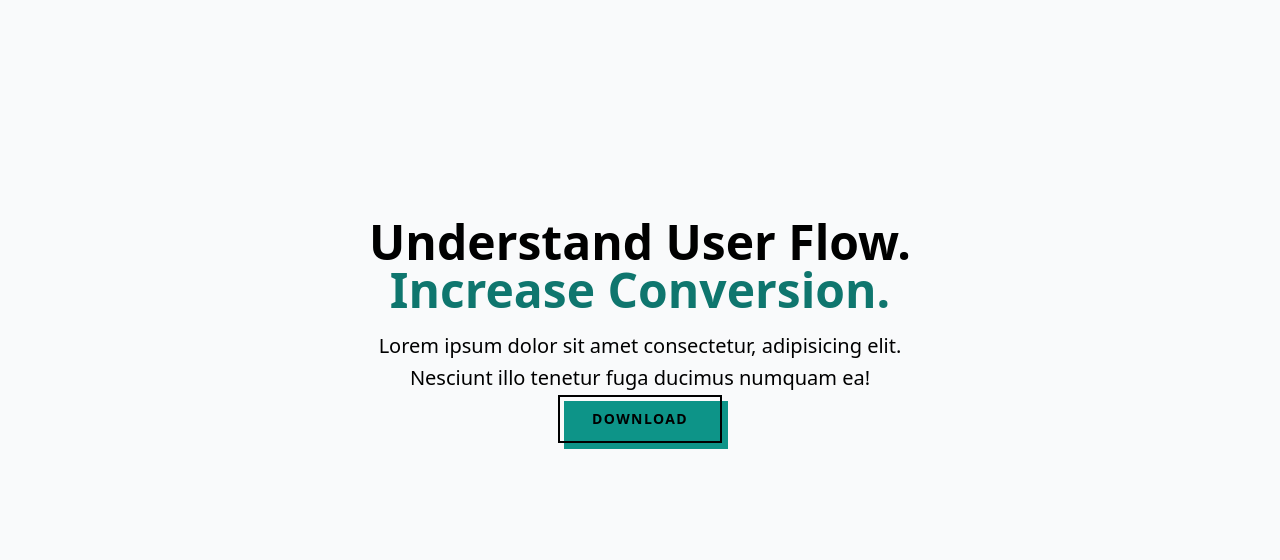
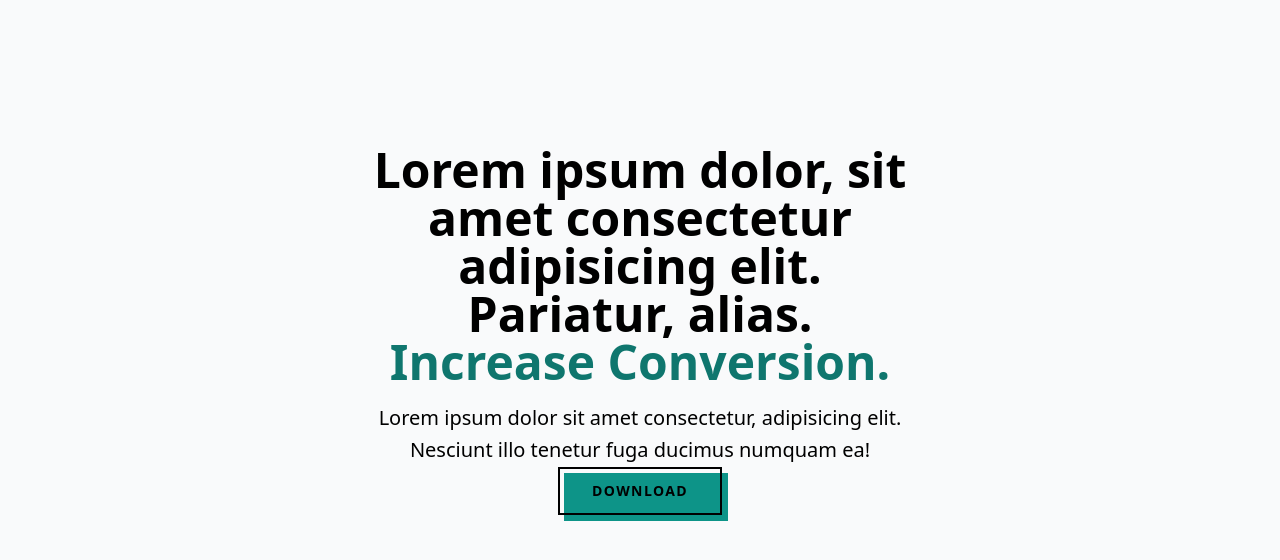
Before and after one commit to aurella11/cashflow, a plain HTML site: page index.html in a window 1280 px wide. Shown: the part 70-630 px from the top of the page. Drawn offline with nearby package versions, Linux system fonts and the light colour scheme.

Commit message:
mengubah judul

```diff
--- a/index.html
+++ b/index.html
@@ -93,7 +93,7 @@
     <div class="mx-auto max-w-screen-xl px-4 py-32 lg:flex lg:h-screen lg:items-center">
       <div class="mx-auto max-w-xl text-center">
         <h1 class="text-5xl font-extrabold sm:text-5xl">
-          Understand User Flow.
+          Lorem ipsum dolor, sit amet consectetur adipisicing elit. Pariatur, alias.
           <strong class="font-extrabold text-teal-700 sm:block">
             Increase Conversion.
           </strong>
```
